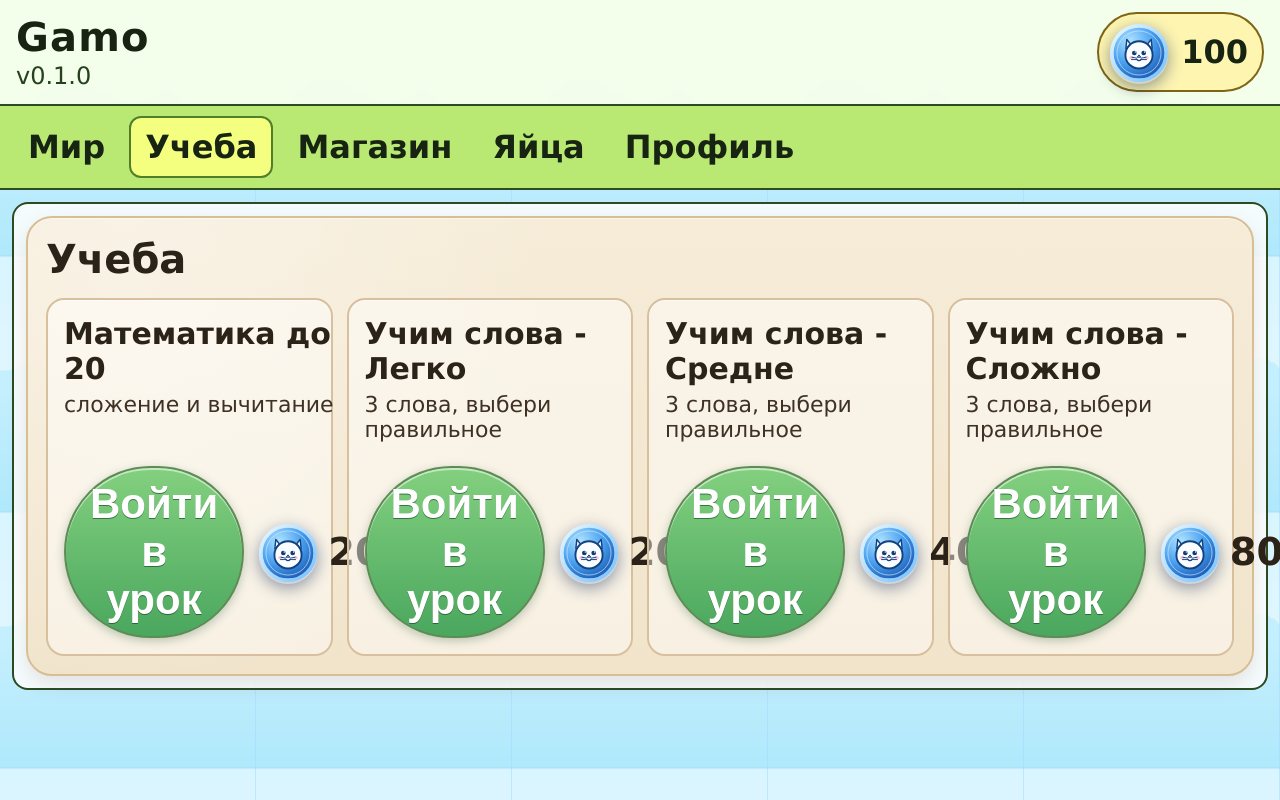
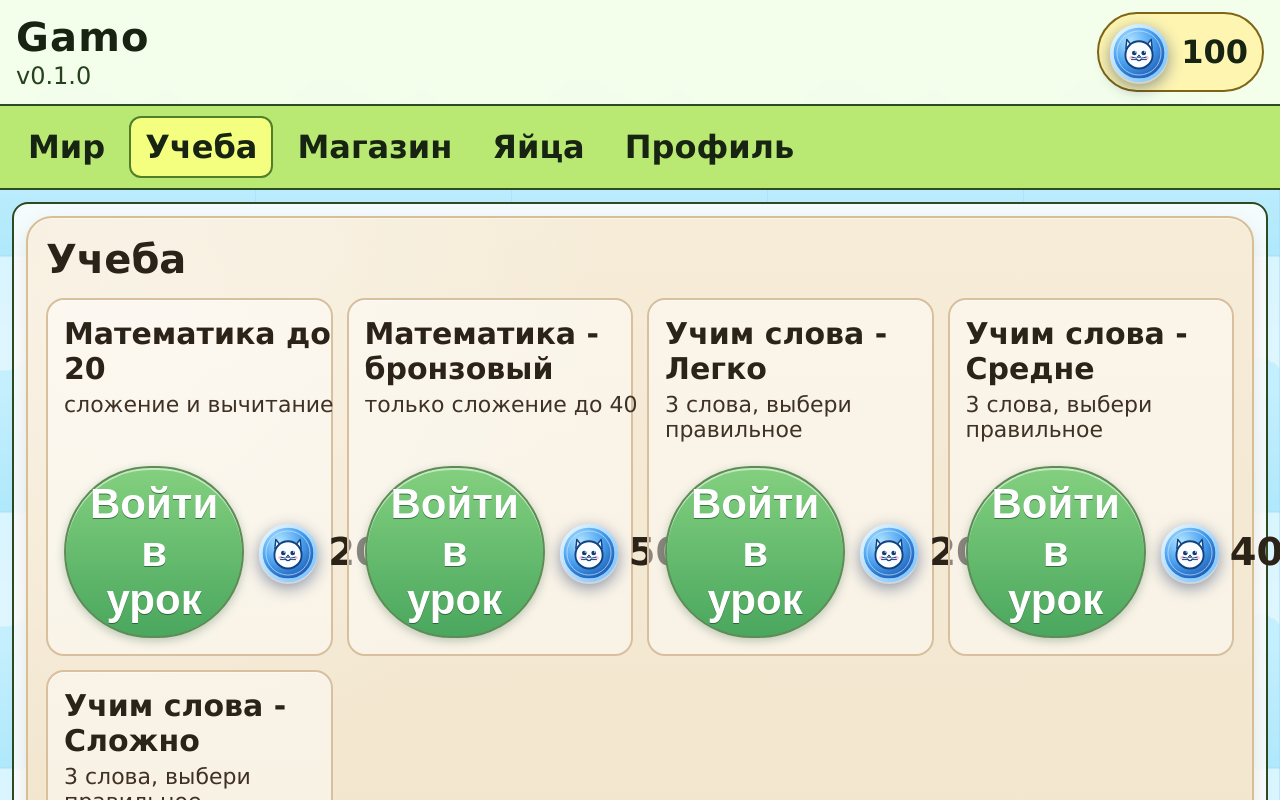
Before and after one commit to syntaxa/gamo-craft, a React (Vite) app: page /lesson in a window 1280 px wide. Shown: the top 800 px of the page. Built offline with nearby package versions, Linux system fonts and the light colour scheme.

Commit message:
Add bronze math lesson card

```diff
--- a/src/domains/learning/generators/mathAdd.ts
+++ b/src/domains/learning/generators/mathAdd.ts
@@ -1,9 +1,9 @@
 import { makeId } from '../../../shared/lib/id';
 import { randomInt } from '../../../shared/lib/rng';
-import type { MathTask } from '../model';
+import type { MathLessonLevel, MathTask } from '../model';
 
-export function generateAddTask(level: 'A' | 'B' | 'C'): MathTask {
-  const max = level === 'A' ? 10 : 20;
+export function generateAddTask(level: MathLessonLevel): MathTask {
+  const max = level === 'A' ? 10 : level === 'bronze' ? 40 : 20;
   const a = randomInt(1, max - 1);
   const b = randomInt(1, max - a);
   return {
@@ -12,7 +12,7 @@ export function generateAddTask(level: 'A' | 'B' | 'C'): MathTask {
     a,
     b,
     answer: a + b,
-    maxValue: 20,
+    maxValue: level === 'bronze' ? 40 : 20,
     level,
   };
 }
--- a/src/domains/learning/model.ts
+++ b/src/domains/learning/model.ts
@@ -1,6 +1,7 @@
 import type { LessonProgramId, PlayerId, SessionId } from '../../shared/types/common';
 
 export type LessonLevel = 'A' | 'B' | 'C';
+export type MathLessonLevel = LessonLevel | 'bronze';
 
 export interface MathTask {
   id: string;
@@ -8,8 +9,8 @@ export interface MathTask {
   a: number;
   b: number;
   answer: number;
-  maxValue: 20;
-  level: LessonLevel;
+  maxValue: 20 | 40;
+  level: MathLessonLevel;
 }
 
 export type OrthographyRuleId =
--- a/src/domains/learning/service.ts
+++ b/src/domains/learning/service.ts
@@ -7,6 +7,10 @@ export function generateMathLesson(level: LessonLevel, count = 5): MathTask[] {
   return Array.from({ length: count }, (_, i) =>
     i % 2 === 0 ? generateAddTask(level) : generateSubTask(level),
   );
+}
+
+export function generateBronzeMathLesson(count = 5): MathTask[] {
+  return Array.from({ length: count }, () => generateAddTask('bronze'));
 }
 
 export function evaluateLesson(
@@ -19,6 +23,15 @@ export function evaluateLesson(
   return { correct, total, accuracy };
 }
 
+export function calculateMathLessonReward(
+  result: Pick<ReturnType<typeof evaluateLesson>, 'correct' | 'accuracy'>,
+  mode: 'basic' | 'bronze',
+): number {
+  const correctAnswerReward = mode === 'bronze' ? 4 : 2;
+  const accuracyBonus = mode === 'bronze' ? 30 : 10;
+  return result.correct * correctAnswerReward + (result.accuracy >= 0.8 ? accuracyBonus : 0);
+}
+
 export function calculateOrthographyCardReward(baseReward: number, mistakes: number): number {
   if (mistakes >= 3) return 0;
   if (mistakes === 2) return Math.round(baseReward * 0.7);
--- a/src/features/lesson/LessonScreen.tsx
+++ b/src/features/lesson/LessonScreen.tsx
@@ -2,9 +2,11 @@ import { Fragment, useRef, useState } from 'react';
 import { Card } from '../../shared/ui/Card';
 import { Button } from '../../shared/ui/Button';
 import {
+  calculateMathLessonReward,
   calculateOrthographyCardReward,
   evaluateLesson,
   evaluateOrthographyLesson,
+  generateBronzeMathLesson,
   generateMathLesson,
   generateOrthographyLesson,
 } from '../../domains/learning/service';
@@ -24,7 +26,7 @@ type DoneState = {
 } | null;
 
 type RunState =
-  | { type: 'math' }
+  | { type: 'math'; title: string; description: string; rewardMode: 'basic' | 'bronze' }
   | {
       type: 'orthography';
       title: string;
@@ -43,6 +45,12 @@ const MATH_CARD = {
   title: 'Математика до 20',
   description: 'сложение и вычитание',
   reward: 20,
+};
+
+const BRONZE_MATH_CARD = {
+  title: 'Математика - бронзовый',
+  description: 'только сложение до 40',
+  reward: 50,
 };
 
 function buildOrthographyLesson(level: LessonLevel): ReturnType<typeof generateOrthographyLesson> {
@@ -79,7 +87,8 @@ export function LessonScreen() {
     rewardClaimedRef.current = true;
 
     const result = evaluateLesson(tasks, answers);
-    const reward = result.correct * 2 + (result.accuracy >= 0.8 ? 10 : 0);
+    const rewardMode = running?.type === 'math' ? running.rewardMode : 'basic';
+    const reward = calculateMathLessonReward(result, rewardMode);
     const items = tasks.map((task) => {
       const answer = answers[task.id];
       const isCorrect = answer === task.answer;
@@ -123,7 +132,27 @@ export function LessonScreen() {
   function startMathLesson() {
     rewardClaimedRef.current = false;
     setTasks(generateMathLesson(level, 5));
-    setRunning({ type: 'math' });
+    setRunning({
+      type: 'math',
+      title: MATH_CARD.title,
+      description: 'Сложение и вычитание. За правильные ответы даются котокоины.',
+      rewardMode: 'basic',
+    });
+    setDone(null);
+    setAnswers({});
+    setOrthTasks([]);
+    setOrthAnswers({});
+  }
+
+  function startBronzeMathLesson() {
+    rewardClaimedRef.current = false;
+    setTasks(generateBronzeMathLesson(5));
+    setRunning({
+      type: 'math',
+      title: BRONZE_MATH_CARD.title,
+      description: 'Только сложение до 40. Бронзовая карточка дает повышенную награду.',
+      rewardMode: 'bronze',
+    });
     setDone(null);
     setAnswers({});
     setOrthTasks([]);
@@ -155,8 +184,8 @@ export function LessonScreen() {
           </header>
         ) : running.type === 'math' ? (
           <header className="lesson-head">
-            <h2>Математика до 20</h2>
-            <p>Сложение и вычитание. За правильные ответы даются котокоины.</p>
+            <h2>{running.title}</h2>
+            <p>{running.description}</p>
           </header>
         ) : (
           <header className="lesson-head">
@@ -212,6 +241,22 @@ export function LessonScreen() {
                     CAT
                   </span>
                   <span>{MATH_CARD.reward}</span>
+                </div>
+              </div>
+            </article>
+
+            <article className="lesson-program-card">
+              <h3>{BRONZE_MATH_CARD.title}</h3>
+              <p className="lesson-card-description">{BRONZE_MATH_CARD.description}</p>
+              <div className="lesson-card-footer">
+                <Button className="lesson-cta" onClick={startBronzeMathLesson}>
+                  Войти в урок
+                </Button>
+                <div className="lesson-card-reward">
+                  <span className="coin lesson-card-coin" aria-hidden>
+                    CAT
+                  </span>
+                  <span>{BRONZE_MATH_CARD.reward}</span>
                 </div>
               </div>
             </article>
--- a/src/shared/types/common.ts
+++ b/src/shared/types/common.ts
@@ -1,6 +1,6 @@
 export type PlayerId = string;
 export type ItemId = string;
 export type EggTypeId = 'egg_common' | 'egg_rare' | 'egg_epic' | 'egg_meme';
-export type LessonProgramId = 'math-1' | 'orthography-1';
+export type LessonProgramId = 'math-1' | 'math-bronze' | 'orthography-1';
 export type TxnId = string;
 export type SessionId = string;
--- a/src/shared/types/events.ts
+++ b/src/shared/types/events.ts
@@ -1,7 +1,7 @@
 import type { EggTypeId } from './common';
 
 export type AppEvent =
-  | { type: 'lesson.started'; sessionId: string; programId: 'math-1' | 'orthography-1' }
+  | { type: 'lesson.started'; sessionId: string; programId: 'math-1' | 'math-bronze' | 'orthography-1' }
   | { type: 'lesson.completed'; sessionId: string; accuracy: number; rewardCatCoins: number }
   | { type: 'currency.changed'; delta: number; balance: number; txnType: string }
   | { type: 'shop.purchase.completed'; shopItemId: string }
```
Also changed, not shown: src/content/learning/math-1.v1.json (+5 -2 lines), 7 other files (tests, documents, lock files or other folders).
